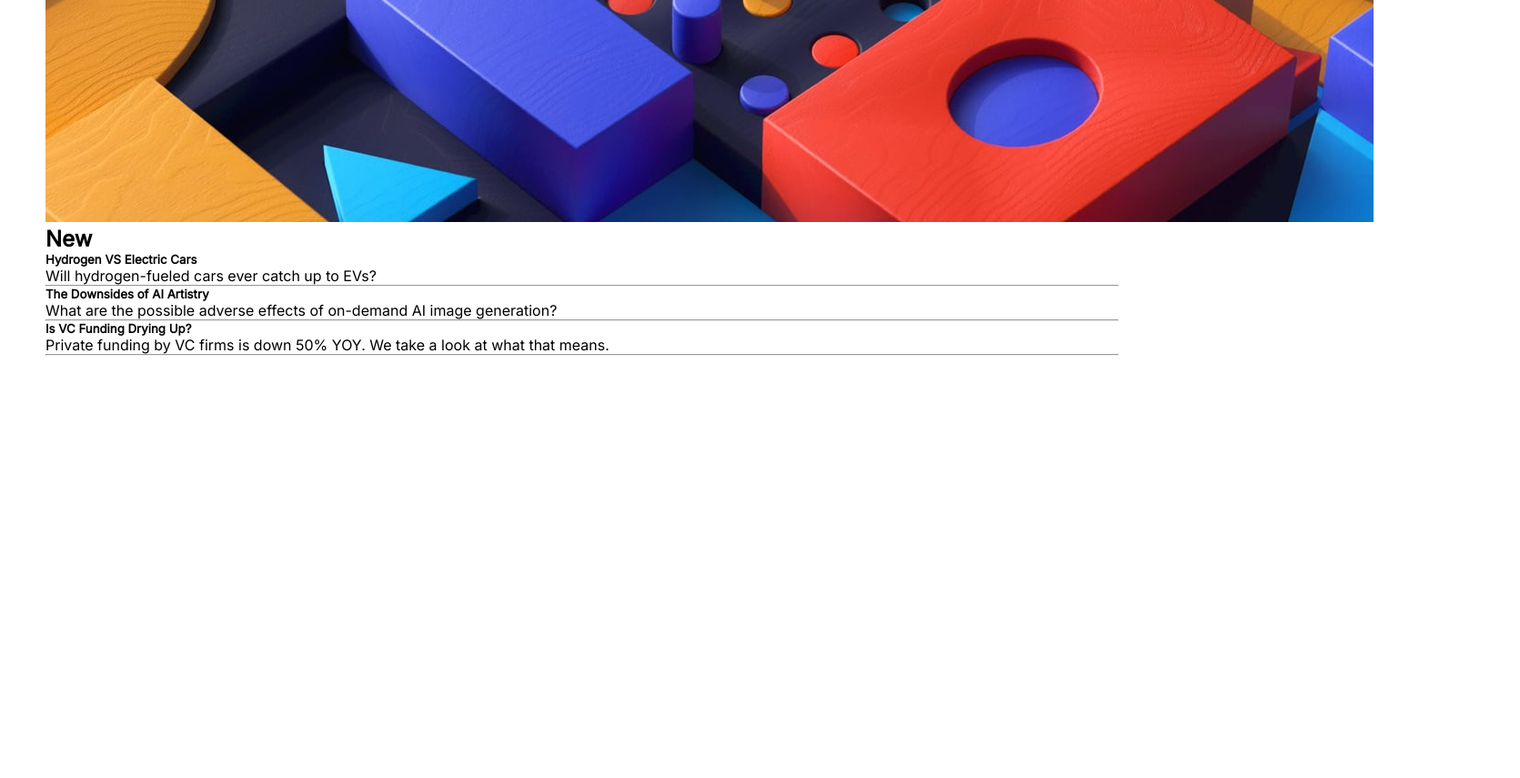
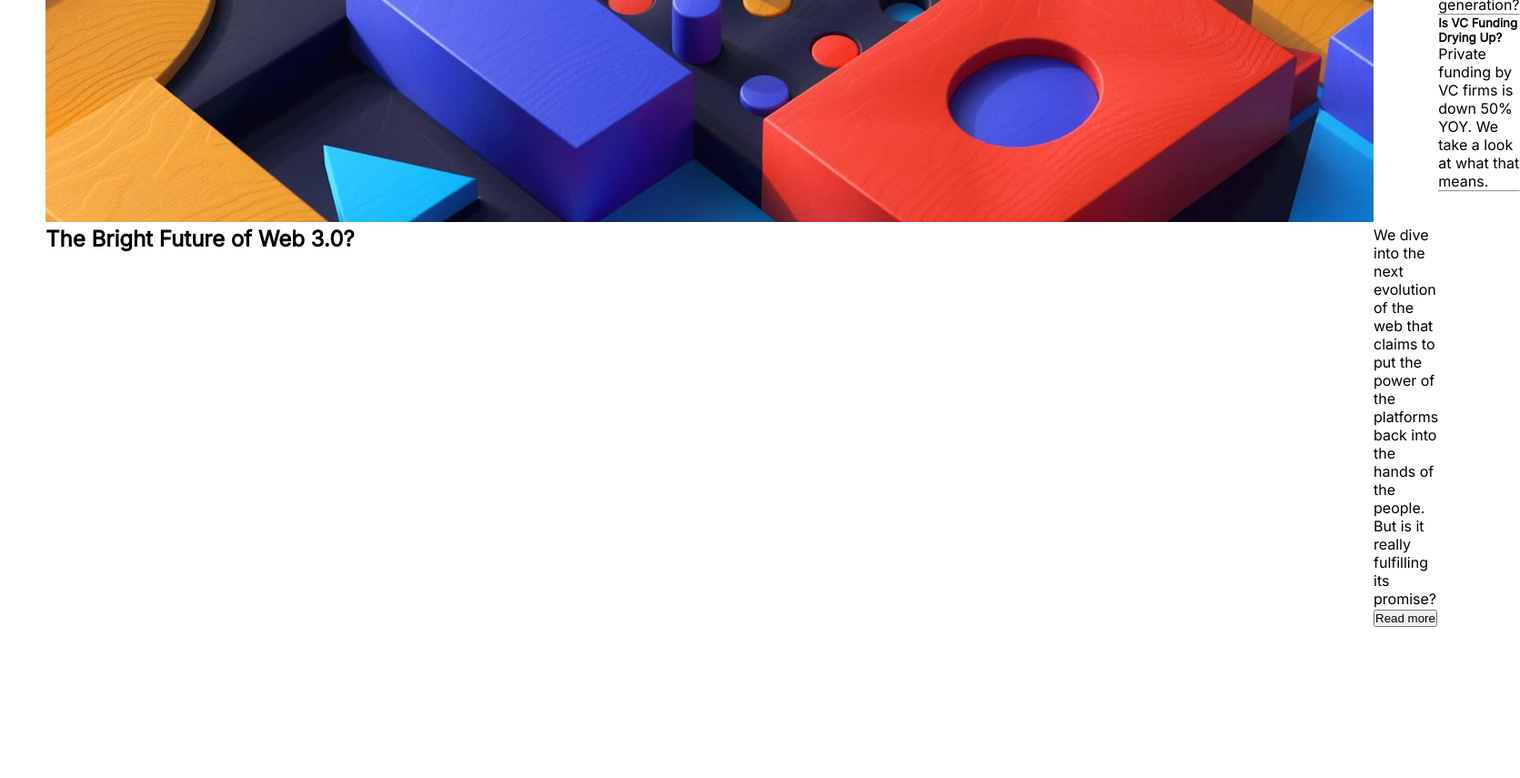
Before and after one commit to NicoleMuskett93/news-homepage, a plain HTML site: page index.html in a window 1280 px wide. Shown: the part 476-1331 px from the top of the page at 91% size, 1671 px wide, since content can reach past the window. Before the commit the page ends 917 px from the top, so only its background shows below. Drawn offline with Linux system fonts and the light colour scheme.

Commit message:
styling hero using grid

```diff
--- a/index.html
+++ b/index.html
@@ -34,7 +34,7 @@
 
   <section class="hero">
     <div class="container">
-      <div class="grid">
+      <div class="wrapper">
         <div class="grid-item-1">
           <img src="/assets/images/image-web-3-desktop.jpg">
         </div>
@@ -49,11 +49,18 @@
           <h5>Is VC Funding Drying Up?</h5>
           <p>Private funding by VC firms is down 50% YOY. We take a look at what that means.</p>
           <hr>
-
+        </div>
+        <div class="grid-item-3">
+          <h1>The Bright Future of Web 3.0?</h1>
+        </div>
+        <div class="grid-item-4">
+          <p>We dive into the next evolution of the web that claims to put the power of the platforms back into the
+            hands of the
+            people.
+            But is it really fulfilling its promise?</p>
+          <button>Read more</button>
         </div>
       </div>
-
-
     </div>
   </section>
   <!-- The Bright Future of Web 3.0?
--- a/style.css
+++ b/style.css
@@ -48,3 +48,31 @@ a {
     color:hsl(5, 85%, 63%);
 
 }
+
+.wrapper {
+    display: grid;
+    grid-template-columns: repeat(3,1fr);
+    grid-template-rows: repeat(2,1fr);
+    grid-auto-rows:200px;
+
+}
+.grid-item-1{
+    grid-column-start: 1;
+    grid-column-end: 2;
+    grid-row-start: 1;
+    grid-row-end: 1;
+}
+.grid-item-2 {
+    grid-column-start: 3;
+    grid-row-start: 1;
+}
+
+.grid-item-3{
+    grid-column-start: 1;
+    grid-row-start: 2;
+}
+
+.grid-item-4{
+    grid-column-start: 2;
+    grid-row-start:2;
+}
```
